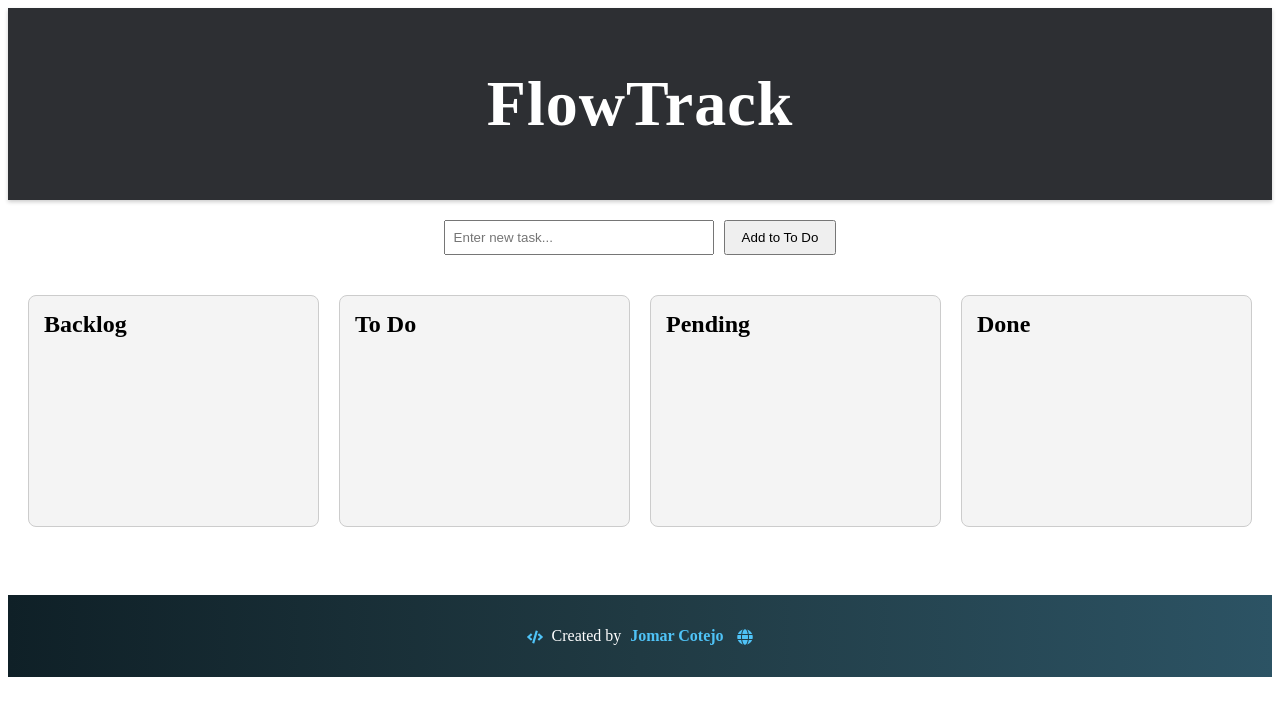
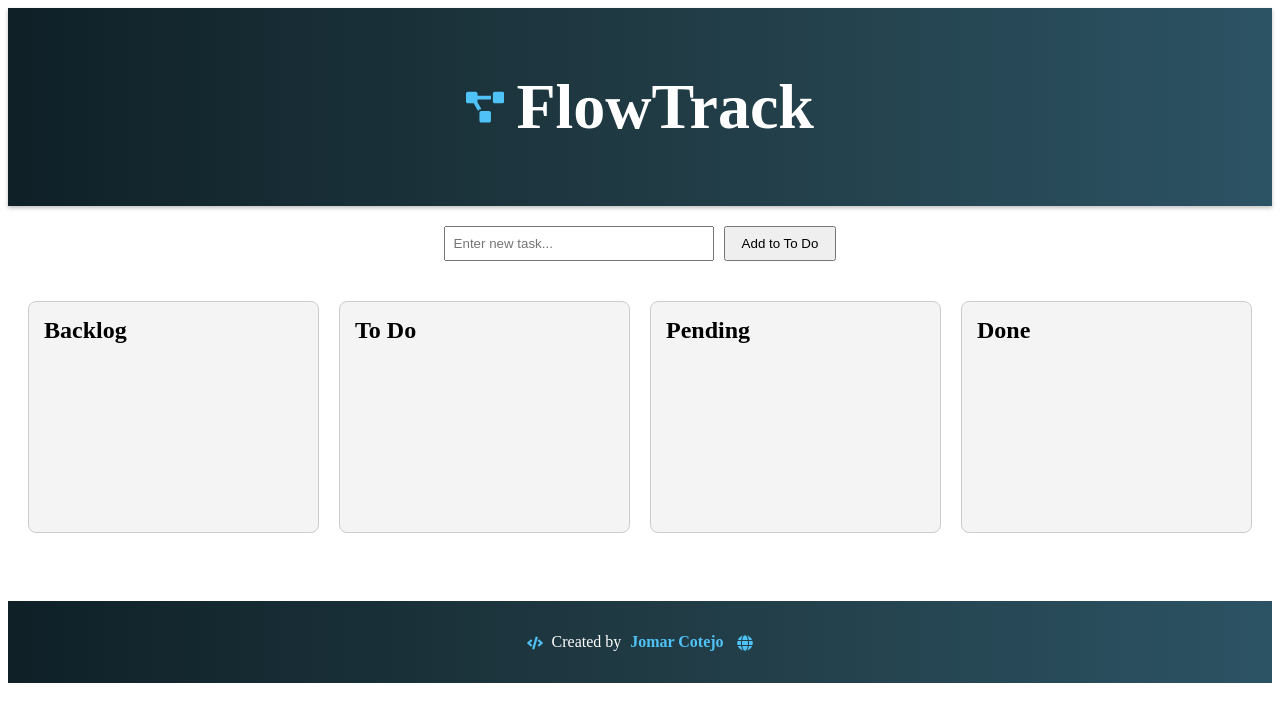
Before and after one commit to cotejoj/flowtrack, a React (Vite) app: page / in a window 1280 px wide. Shown: the top 722 px of the page. Built offline with nearby package versions, Linux system fonts and the light colour scheme.

Commit message:
update header

```diff
--- a/src/components/Header.css
+++ b/src/components/Header.css
@@ -1,11 +1,18 @@
-/* Header.css */
 .app-header {
-  background-color: #2d2f33;
+  background: linear-gradient(to right, #0f2027, #203a43, #2c5364);
   color: #fff;
-  padding: 1rem 2rem;
-  text-align: center;
+  padding: 1.2rem 2rem;
+  display: flex;
+  align-items: center;
+  justify-content: center;
+  gap: 0.75rem;
+  font-weight: 700;
   font-size: 2rem;
-  font-weight: bold;
-  letter-spacing: 1px;
-  box-shadow: 0 2px 4px rgba(0, 0, 0, 0.2);
+  box-shadow: 0 2px 4px rgba(0, 0, 0, 0.25);
+  user-select: none;
 }
+
+.header-icon {
+  font-size: 2.4rem;
+  color: #4fc3f7;
+}
--- a/src/components/Header.tsx
+++ b/src/components/Header.tsx
@@ -1,8 +1,10 @@
+import { FaProjectDiagram } from "react-icons/fa";
 import "./Header.css";
 
 export default function Header() {
   return (
     <header className="app-header">
+      <FaProjectDiagram className="header-icon" />
       <h1>FlowTrack</h1>
     </header>
   );
```
